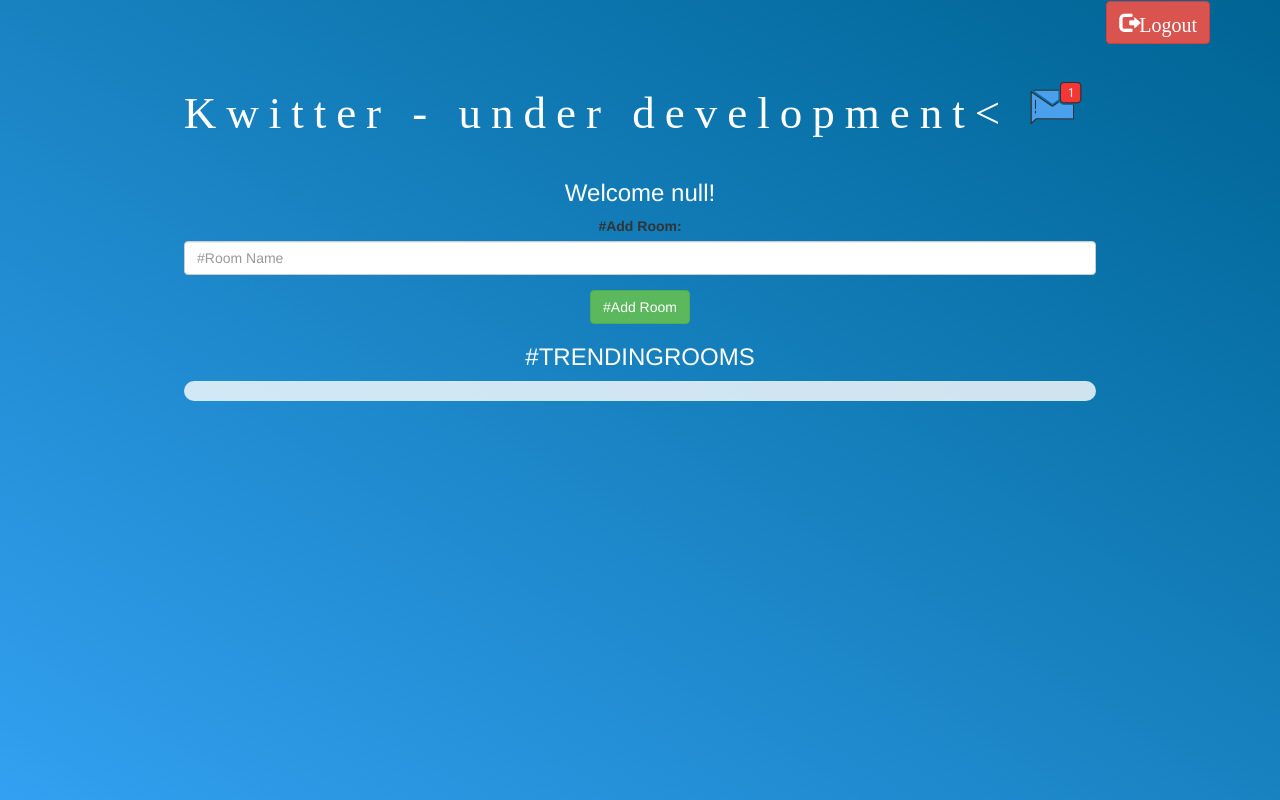
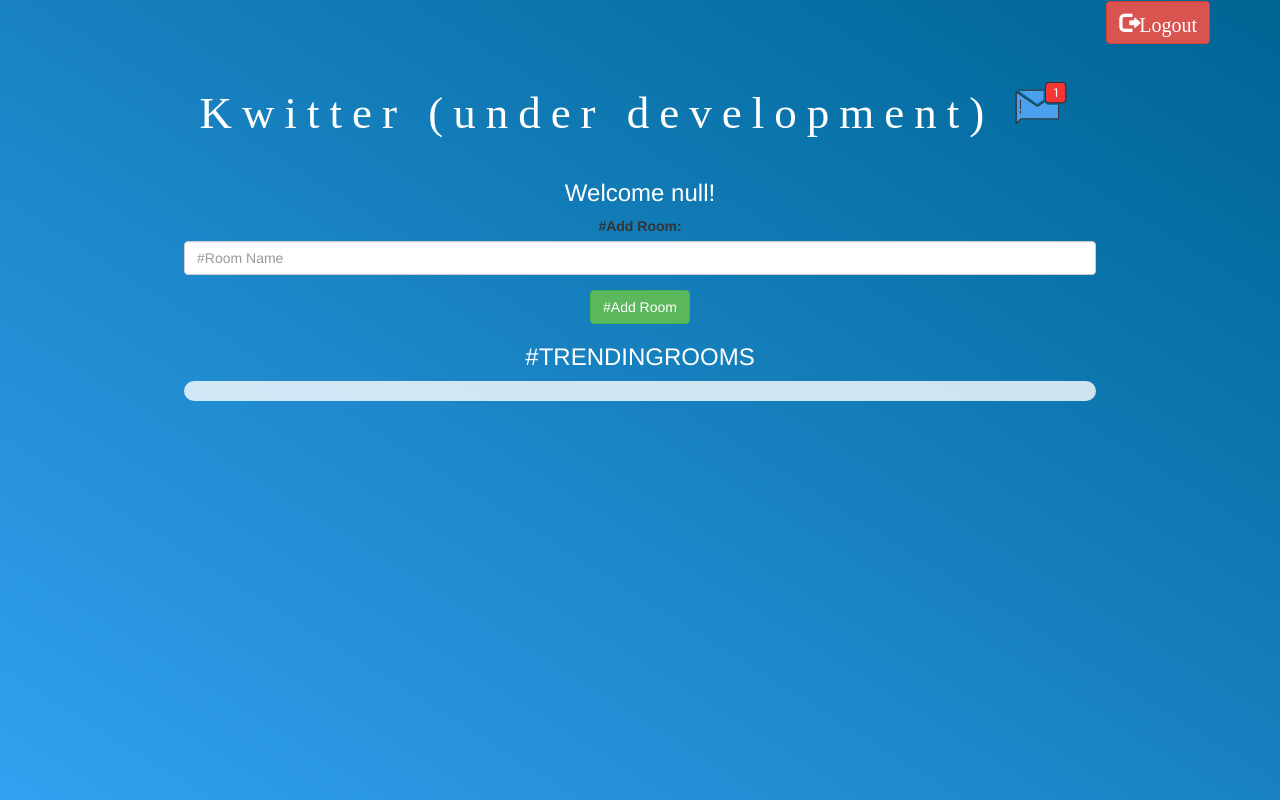
Before and after one commit to RDXAISHWARY/Kwitter, a plain HTML site: page kwitter_room.html in a window 1280 px wide. Drawn offline with nearby package versions, Linux system fonts and the light colour scheme; no server answers; a web font is replaced by a local one.

Commit message:
Update kwitter_room.html

```diff
--- a/kwitter_room.html
+++ b/kwitter_room.html
@@ -24,7 +24,7 @@
 
 	<center>
 		<h1  class="header">
-			Kwitter	- under development<
+			Kwitter	(under development)
 			<sup>
 				<img src="m2.png">
 			</sup>
```
